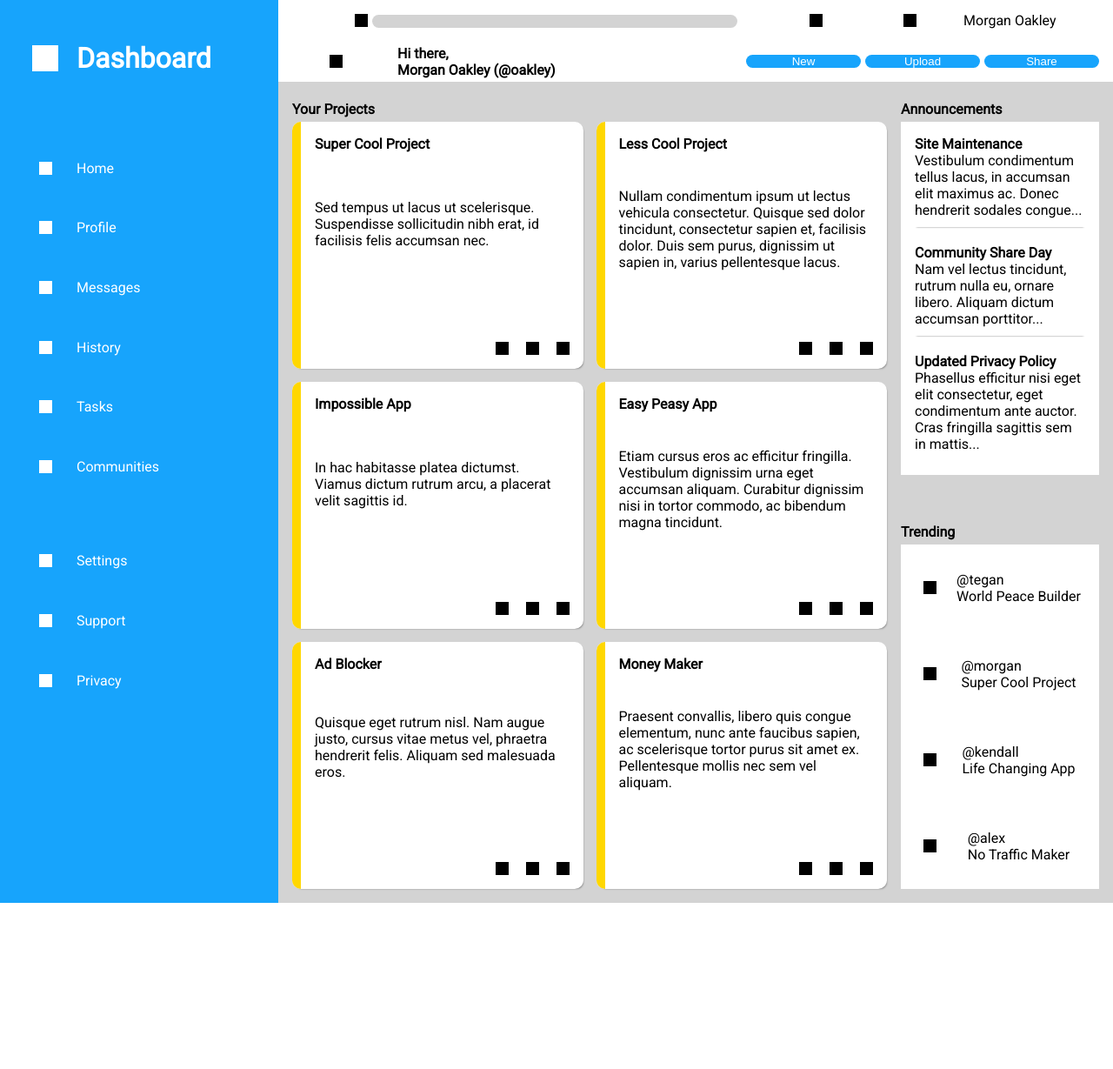
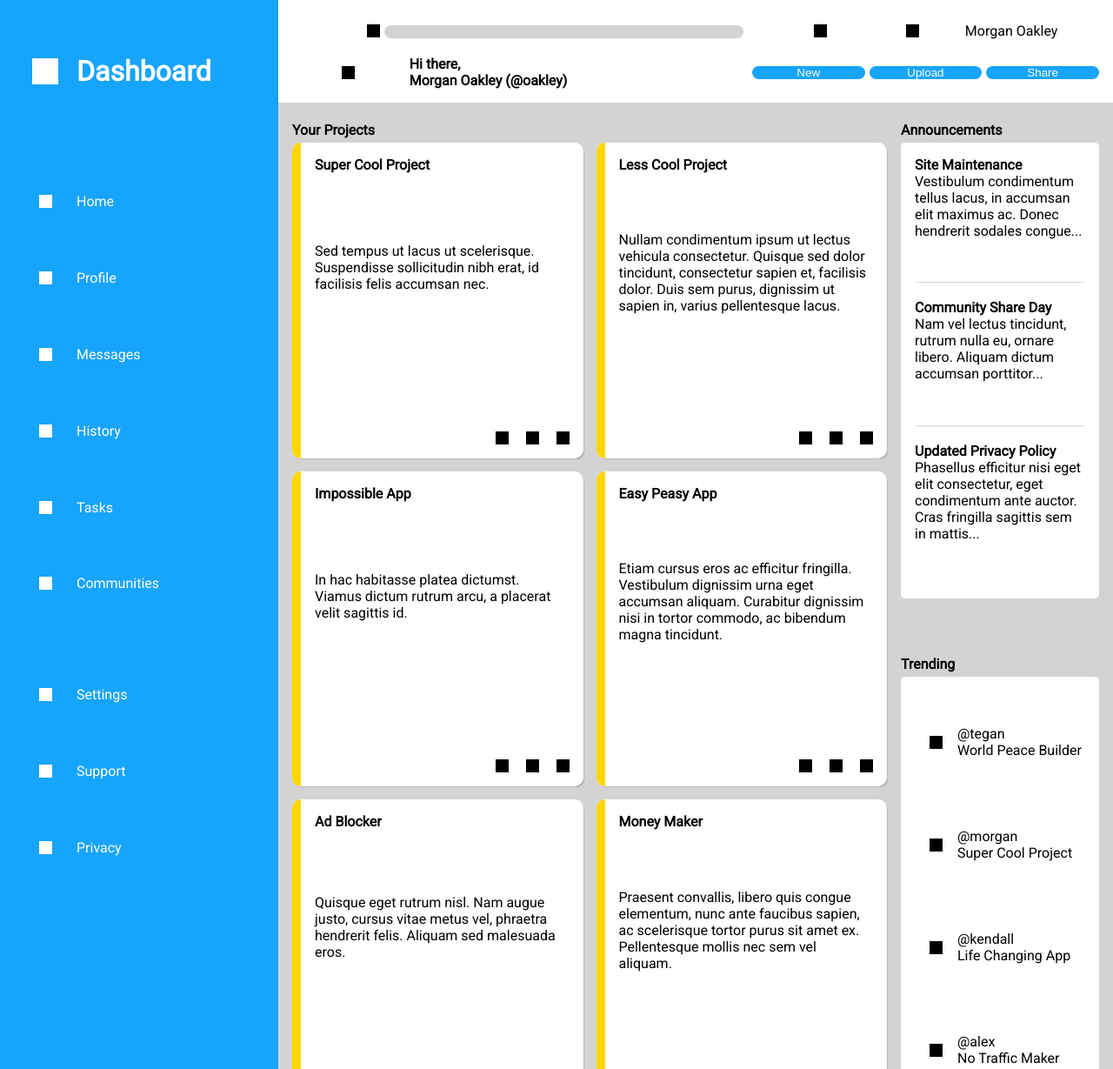
Before and after one commit to Sasquatch8946/Odin-Admin-Dashboard, a plain HTML site: page index.html in a window 1280 px wide. Shown: the top 1229 px of the page at 87% size. Before the commit the page ends 1038 px from the top, so only its background shows below. Drawn offline with Linux system fonts and the light colour scheme.

Commit message:
Fix alignment of items in trending section. Add border-radius to trending and announcement sections. Adding padding to header and gap between header rows.

```diff
--- a/index.html
+++ b/index.html
@@ -192,28 +192,21 @@
                 <div class="trending">
                     <div class="subsection-header">Trending</div>
                     <div class="subsection-cards">
-                        <div class="trending-row">
                         <div class="little-photo-dark"></div>
                         <div class="userinfo">
                             <div>@tegan</div>
                             <div>World Peace Builder</div>
                         </div>
-                        </div>
-                        <div class="trending-row">
                         <div class="little-photo-dark"></div>
                         <div class="userinfo">
                             <div>@morgan</div>
                             <div>Super Cool Project</div>
                         </div>
-                        </div>
-                        <div class="trending-row">
                         <div class="little-photo-dark"></div>
                         <div class="userinfo">
                             <div>@kendall</div>
                             <div>Life Changing App</div>
                         </div>
-                        </div>
-                        <div class="trending-row">
                         <div class="little-photo-dark"></div>
                         <div class="userinfo">
                             <div>@alex</div>
@@ -224,6 +217,5 @@
             </div>
         </div>
    </div>
-   </div>
 </body>
 </html>
--- a/style.css
+++ b/style.css
@@ -51,6 +51,7 @@ body {
     display: grid;
     align-items: center;
     grid-template-columns: 1fr 3fr;
+    box-sizing: border-box;
 }
 
 .photo {
@@ -87,8 +88,9 @@ body {
     grid-row: 1;
     display: grid;
     grid-template-rows: 1fr 1fr;
-    padding-right: 16px;
+    padding: 1rem;
     box-shadow: 2px 2px 2px grey;
+    row-gap: 10px;
 }
 
 .header-row1 {
@@ -150,12 +152,25 @@ body {
     gap: 20px;
 }
 
+.subsection-cards {
+    border-radius: 5px;
+}
+
 .subsection-cards .subsection-card:nth-child(-n + 2) {
     box-shadow: 0 2px 2px -2px grey;
 }
 
 .subsection-card {
     padding-bottom: 10px;
+}
+
+.subsection-cards .little-photo-dark {
+    grid-column: 1;
+}
+
+.subsection-cards .userinfo {
+    grid-column: 2;
+    justify-self: start;
 }
 
 .subheading {
@@ -166,10 +181,17 @@ body {
 .trending {
     display: grid;
     grid-template-rows: 1fr 10fr;
+    border-radius: 5px;
+    box-shadow: 0 2px 2px -2px grey;
 }
 
 .trending .subsection-cards {
     display: grid;
+    grid-template-columns: 1fr 3fr;
+    grid-template-rows: 1fr 1fr 1fr 1fr;
+    background-color: white;
+    place-items: center;
+    padding: 1rem;
 }
 
 .searchbar input[type="text"] {
@@ -234,9 +256,6 @@ body {
     gap: 20px;
 }
 
-.subsection-cards .trending-row {
-    background-color: white;
-}
 
 .header-button {
     color: white;
@@ -262,14 +281,7 @@ body {
     grid-row: 1 / -1;
 }
 
-.trending-row {
-    display: grid;
-    grid-template-columns: 1fr 3fr;
-    place-items: center;
-    padding-right: 1rem;
-    padding-left: 0.5rem;
 
-}
 
 .userinfo {
     display: flex;
```
Also changed, not shown: todo.txt. Lines whose indentation alone changed are shown as unchanged.
